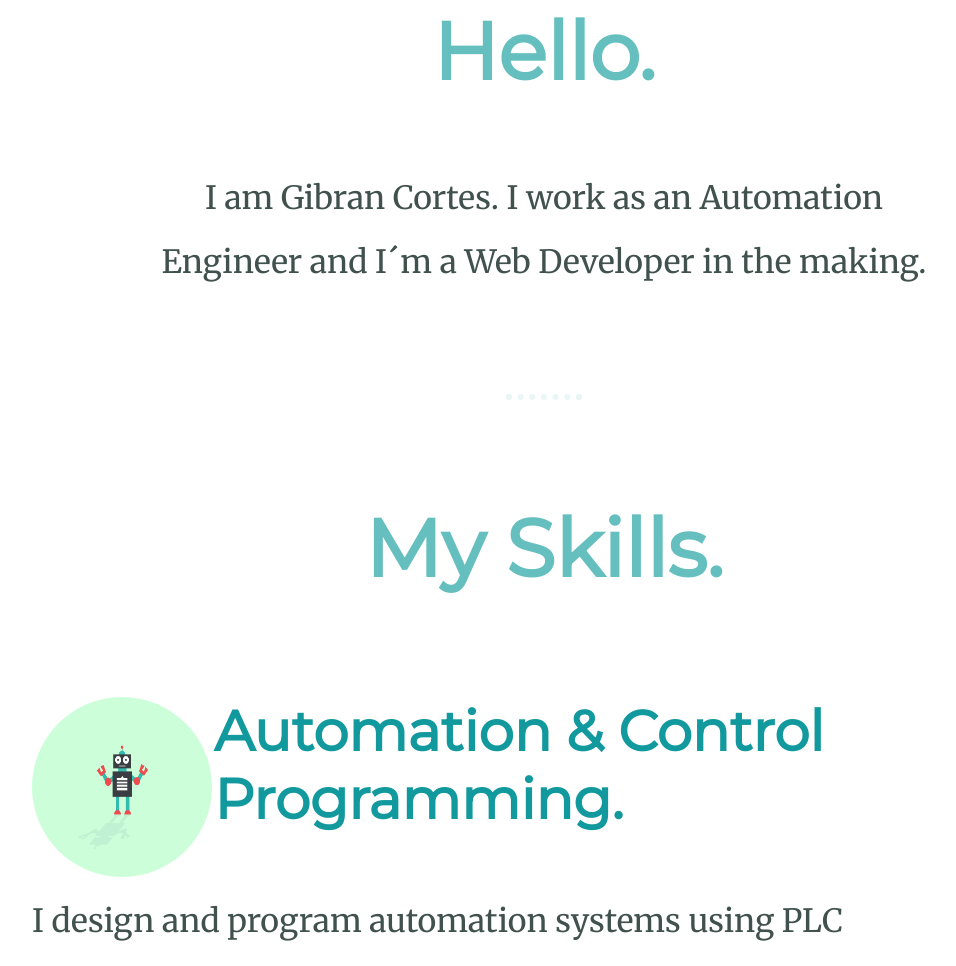
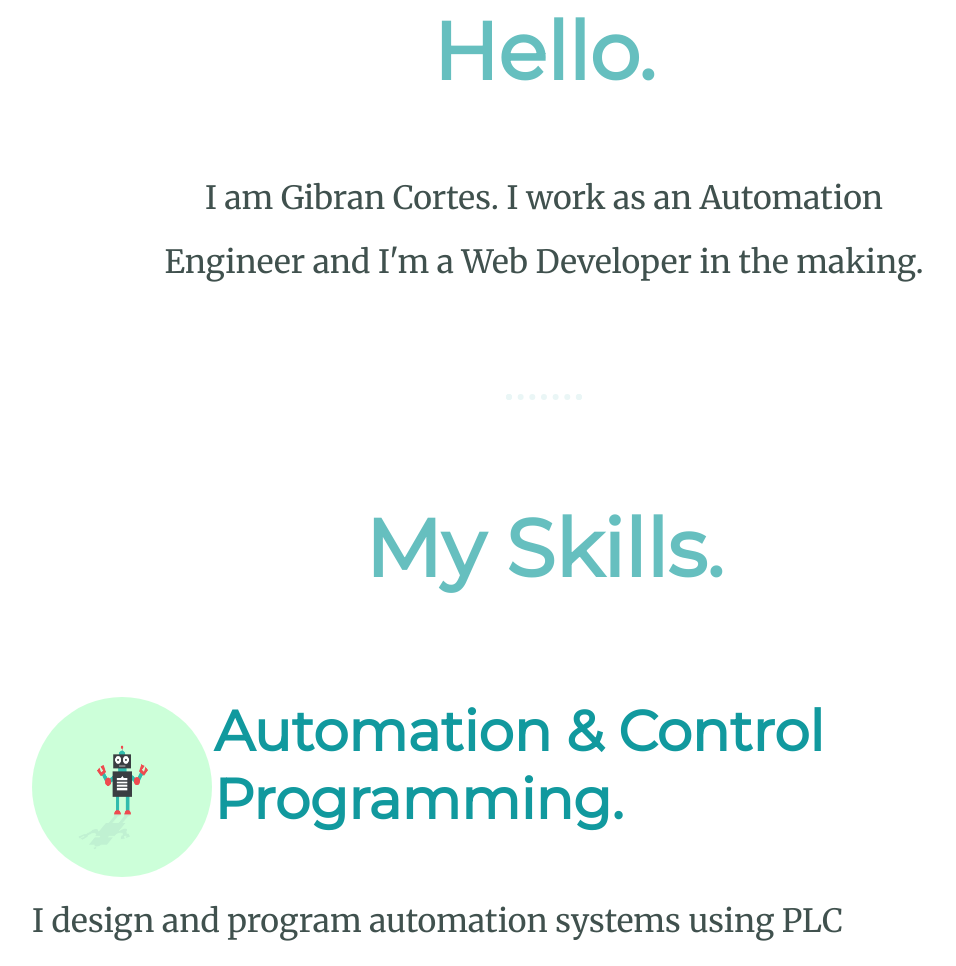
Before and after one commit to gibrancortes/myCV, a plain HTML site: page index.html in a window 1280 px wide. Shown: the part 1116-2082 px from the top of the page, without its empty margins (96-1052 px from the left). Drawn offline with Linux system fonts and the light colour scheme.

Commit message:
Update index.html

```diff
--- a/index.html
+++ b/index.html
@@ -22,7 +22,7 @@
     <div class="profile">
       <img class="profile-pic" src="images/myprofilepic.jpg" alt="gibran-profile">
       <h2>Hello.</h2>
-      <p>I am Gibran Cortes. I work as an Automation Engineer and I´m a Web Developer in the making.</p>
+      <p>I am Gibran Cortes. I work as an Automation Engineer and I'm a Web Developer in the making.</p>
     </div>
     <hr>
     <div class="skills">
```
